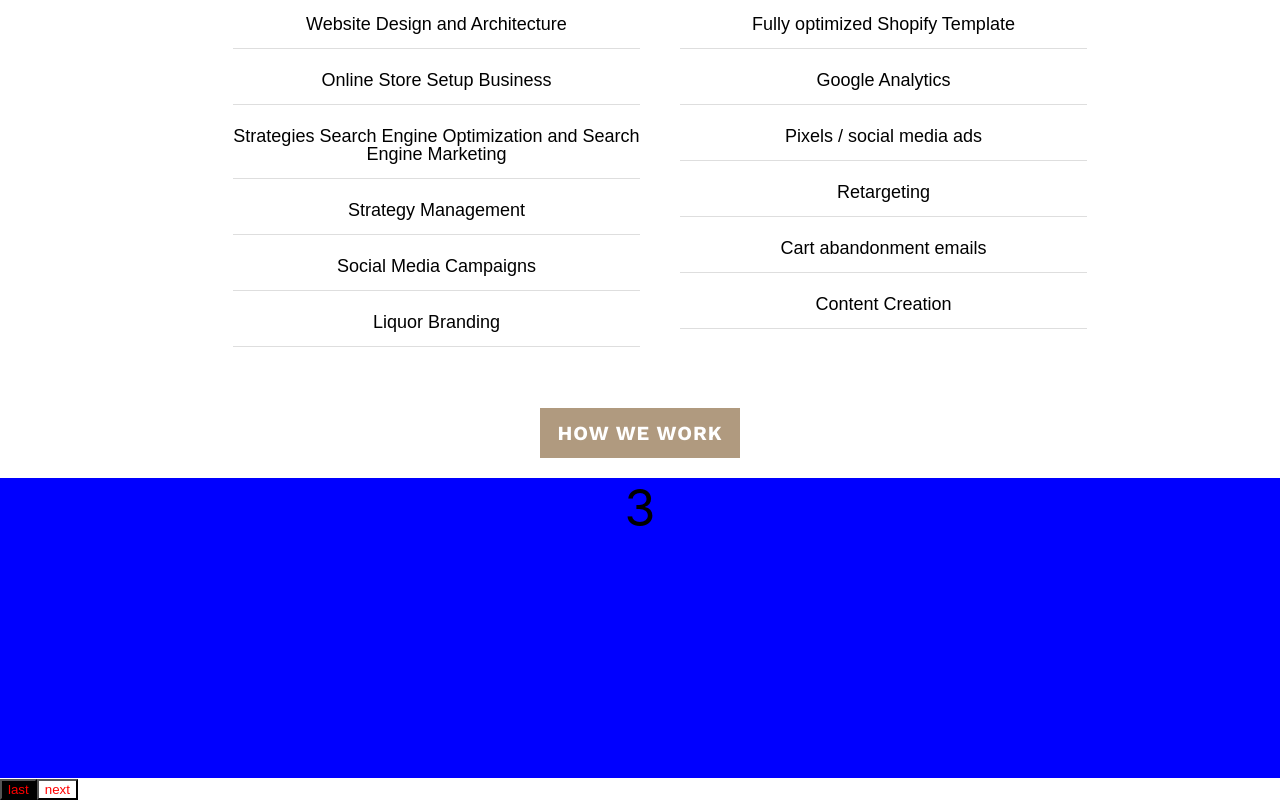
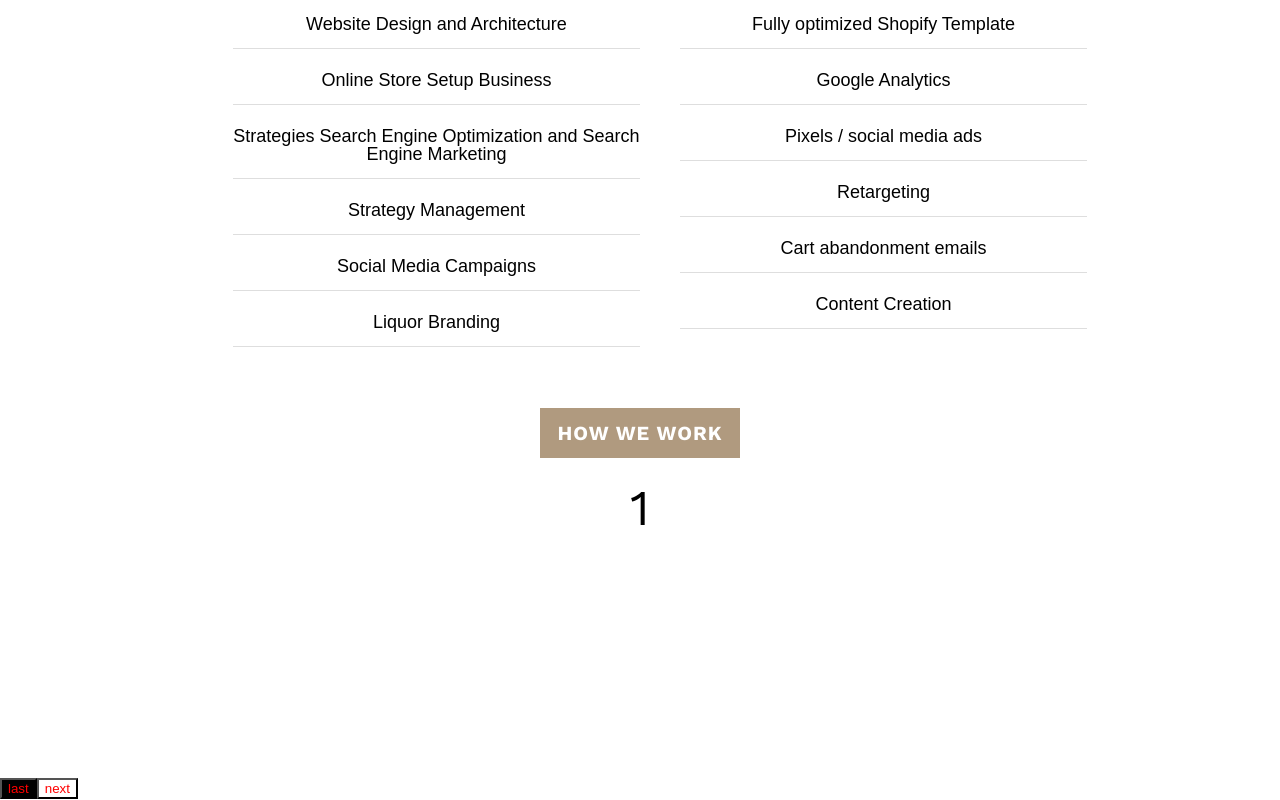
Before and after one commit to CamBrown101/TestGraphQLClient, a React (Create React App) app: page / in a window 1280 px wide. Shown: the part 1337-2137 px from the top of the page. Built offline with nearby package versions, Linux system fonts and the light colour scheme; some icons are missing.

Commit message:
Add some global styles

```diff
--- a/src/components/FromConcept/FromConcept.tsx
+++ b/src/components/FromConcept/FromConcept.tsx
@@ -55,9 +55,7 @@ export default FromConcept;
 
 const FromBrandContainer = styled.section`
   /* @import url("https://fonts.googleapis.com/css2?family=Work+Sans:wght@400;500;600;700;900&display=swap"); */
-  font-family: "Work Sans", sans-serif;
   background-color: #fff;
-  margin-right: auto;
   margin-left: 2%;
   margin-right: 2%;
   display: flex;
--- a/src/components/LandingPage/LandingPage.tsx
+++ b/src/components/LandingPage/LandingPage.tsx
@@ -2,15 +2,21 @@ import React from "react";
 import TopSection from "../TopSection/TopSection";
 import FromConcept from "../FromConcept/FromConcept";
 import Carousel from "../Carousel/Carousel";
+import styled from "styled-components";
 
 const LandingPage = () => {
   return (
-    <div>
+    <Wrapper>
       <TopSection />
       <FromConcept />
-      <Carousel interval={2000} numberOfSlides={4} />
-    </div>
+      <Carousel interval={999999999} numberOfSlides={4} />
+    </Wrapper>
   );
 };
 
+const Wrapper = styled.div`
+  font-family: "Work Sans", sans-serif;
+  max-width: 100%;
+`;
+
 export default LandingPage;
--- a/src/components/TopSection/TopSection.tsx
+++ b/src/components/TopSection/TopSection.tsx
@@ -24,7 +24,6 @@ export default HomePage;
 const AboutHeader = styled.section`
   /* @import url("https://fonts.googleapis.com/css2?family=Work+Sans:wght@400;500;600;700;900&display=swap"); */
   background-color: black;
-  font-family: "Work Sans", sans-serif;
   max-width: 100%;
   width: 100%;
   color: #fff;
```
